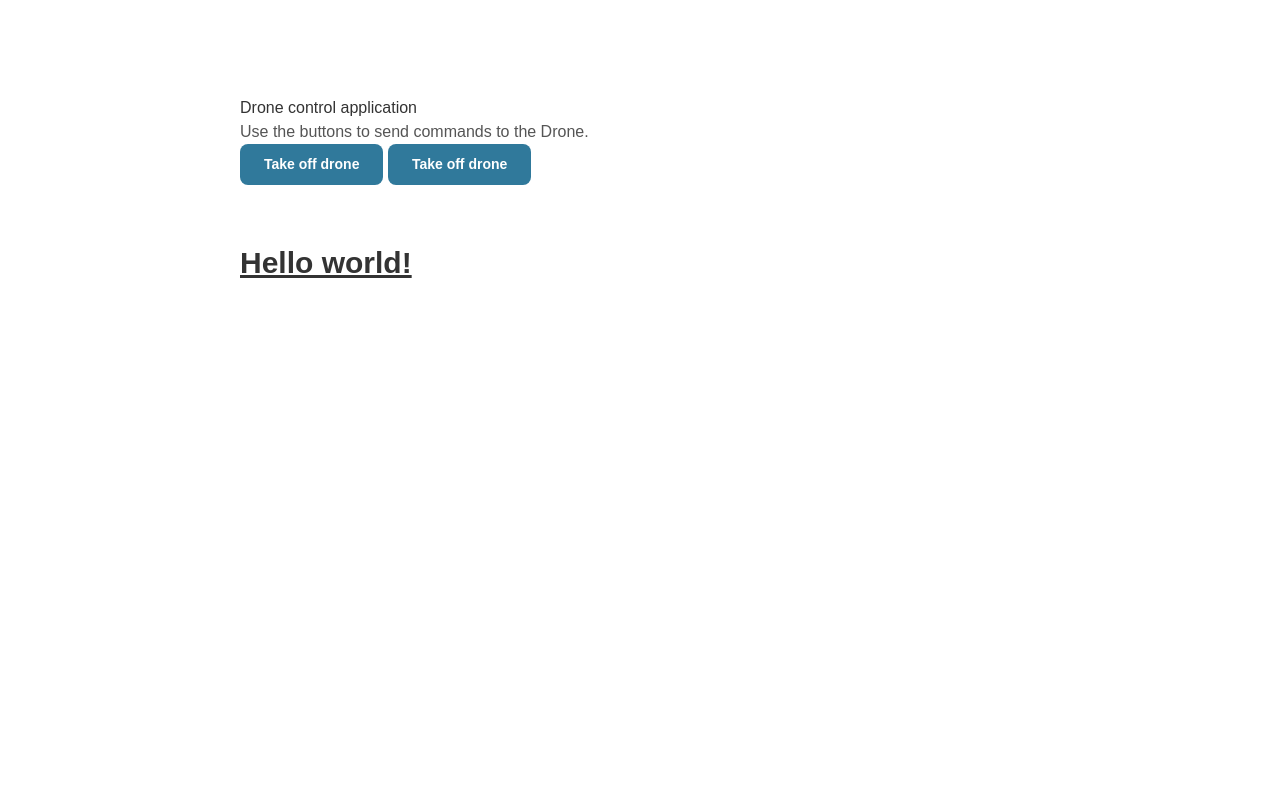
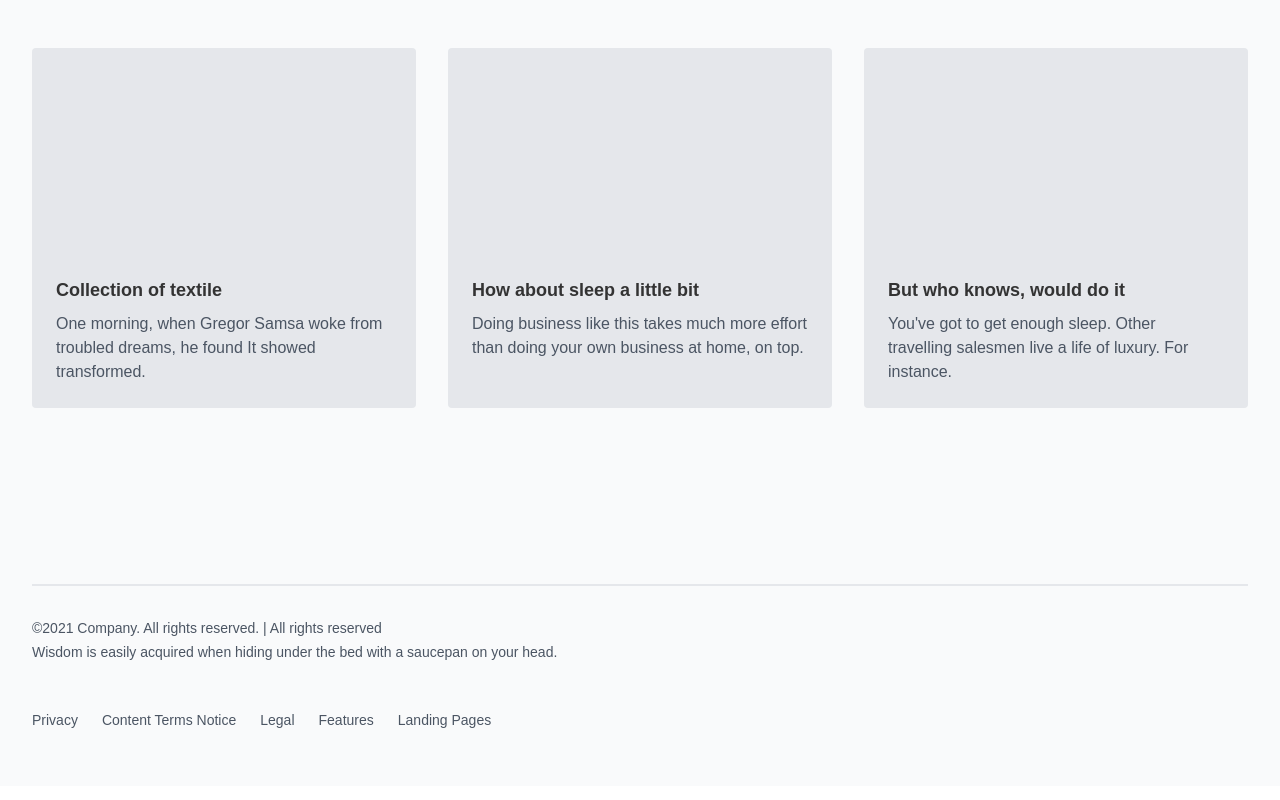
Before and after one commit to dekkerste/SchoolProject, a Flask app: page / in a window 1280 px wide. Run offline with Flask 2, Linux system fonts and the light colour scheme; some libraries are stand-ins or nearby versions.

Commit message:
Begin fase van hoofdpagina

```diff
--- a/static/css/styles.css
+++ b/static/css/styles.css
@@ -8,7 +8,6 @@ body, html {
 
 body {
   margin: 0;
-  padding: 4rem 1rem;
 }
 
 main {
@@ -35,3 +34,15 @@ button {
   border-radius: 8px;
   font-weight: bold;
 }
+
+.gray {
+  background-color: gray;
+}
+
+.white {
+  background-color: white;
+}
+
+.nextline {
+  white-space: pre;
+}
--- a/templates/index.html
+++ b/templates/index.html
@@ -12,20 +12,46 @@
 </head>
 
 <body>
-<main>
-  <section id="about">
-    <h1>Drone control application</h1>
-    <p>Use the buttons to send commands to the Drone.</p>
-  </section>
-  <section>
-    <button id="get_ss">Take off drone</button>
-    <button id="get_ss">Take off drone</button>
-    <div id="show_ss"><!-- Show ss --></div>
-  </section>
-  <h1 class="text-3xl font-bold underline">
-    Hello world!
-  </h1>
-</main>
+
+  <div class="bg-gray-50 text-gray-600 px-6 lg:px-8 py-12">
+    <div class="max-w-screen-xl mx-auto grid md:grid-cols-2 lg:grid-cols-3 gap-6 lg:gap-x-8">
+      <div class="bg-gray-200 px-6 pt-20 lg:pt-32 xl:pt-48 pb-6 rounded">
+        <h3 class="font-semibold text-lg mb-2">Collection of textile</h3>
+        <p>One morning, when Gregor Samsa woke from troubled dreams, he found It showed transformed.</p>
+      </div>
+
+      <div class="bg-gray-200 px-6 pt-20 lg:pt-32 xl:pt-48 pb-6 rounded">
+        <h3 class="font-semibold text-lg mb-2">How about sleep a little bit</h3>
+        <p>Doing business like this takes much more effort than doing your own business at home, on top.</p>
+      </div>
+
+      <div class="bg-gray-200 px-6 pt-20 lg:pt-32 xl:pt-48 pb-6 rounded">
+        <h3 class="font-semibold text-lg mb-2">But who knows, would do it</h3>
+        <p>You've got to get enough sleep. Other travelling salesmen live a life of luxury. For instance.</p>
+      </div>
+    </div>
+  </div>
+
+  <footer class="bg-gray-50 text-gray-600 px-6 lg:px-8 py-12">
+    <div class="max-w-screen-xl mx-auto flex flex-col md:flex-row justify-between items-center space-y-4 mt-16 lg:mt-20 border-t-2 border-gray-200 pt-8 ">
+      <div class="text-sm space-y-4 md:space-y-1 text-center md:text-left">
+        <p>©2021 Company. All rights reserved. | All rights reserved</p>
+        <p>Wisdom is easily acquired when hiding under the bed with a saucepan on your head.</p>
+      </div>
+    </div>
+    <div class="max-w-screen-xl mx-auto flex flex-col md:flex-row justify-between items-center space-y-4 mt-8 lg:mt-12">
+      <nav class="flex flex-wrap justify-center space-x-6">
+        <a href="#" class="font-normal text-sm hover:text-gray-400 mb-2">Privacy</a>
+        <a href="#" class="font-normal text-sm hover:text-gray-400 mb-2">Content Terms Notice</a>
+        <a href="#" class="font-normal text-sm hover:text-gray-400 mb-2">Legal</a>
+        <a href="#" class="font-normal text-sm hover:text-gray-400 mb-2">Features</a>
+        <a href="#" class="font-normal text-sm hover:text-gray-400 mb-2">Landing Pages</a>
+      </nav>
+    </div>
+  </footer>
+
+
+
 
 <script type=text/javascript>
     $('#get_ss').click(function() { // Button
```
